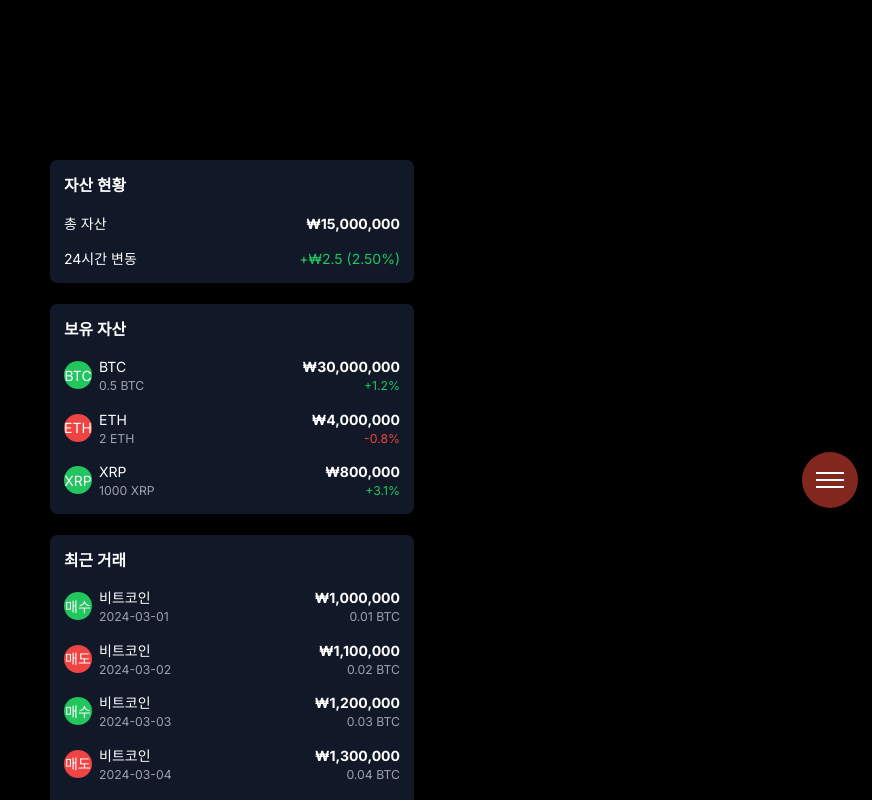
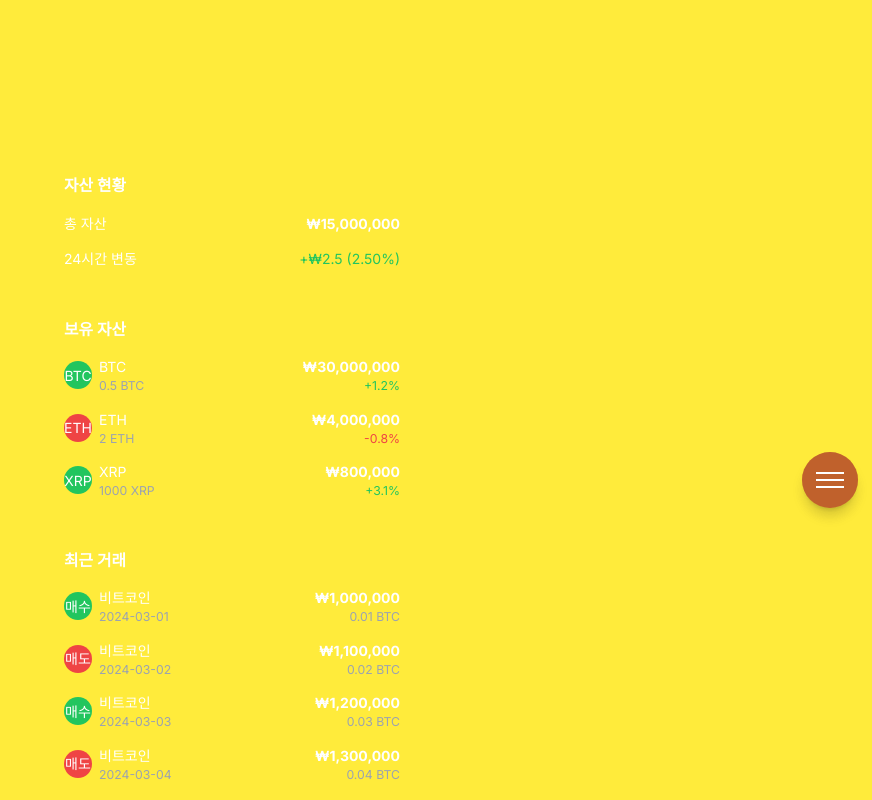
Before and after one commit to imsourceboom/nomorethink-front, a Next.js app: page / in a window 1280 px wide. Shown: the whole page, without its empty margins (408-1280 px from the left). Built offline with nearby package versions, Linux system fonts and the light colour scheme.

Commit message:
style: 홈 페이지 배경색 CSS 변수로 변경

```diff
--- a/app/page.tsx
+++ b/app/page.tsx
@@ -9,10 +9,10 @@ export default function Home() {
 
     return (
         <Template>
-            <div className="w-full h-full min-h-screen bg-black text-white overflow-y-auto">
+            <div className="w-full h-full min-h-screen bg-primary text-white overflow-y-auto">
                 <div className="max-w-md mx-auto pt-[20vh] p-4 pb-24 space-y-6">
                     {/* 기존 섹션들 */}
-                    <section className="bg-gray-900 rounded-lg p-4">
+                    <section className="bg-secondary rounded-lg p-4">
                         <h2 className="text-lg font-semibold mb-4">자산 현황</h2>
                         <div className="space-y-4">
                             <div className="flex justify-between items-center">
@@ -28,7 +28,7 @@ export default function Home() {
                         </div>
                     </section>
 
-                    <section className="bg-gray-900 rounded-lg p-4">
+                    <section className="bg-secondary rounded-lg p-4">
                         <h2 className="text-lg font-semibold mb-4">보유 자산</h2>
                         <div className="space-y-4">
                             {totalAssets.assets.map((asset) => (
@@ -54,7 +54,7 @@ export default function Home() {
                     </section>
 
                     {/* 추가 섹션들 */}
-                    <section className="bg-gray-900 rounded-lg p-4">
+                    <section className="bg-secondary rounded-lg p-4">
                         <h2 className="text-lg font-semibold mb-4">최근 거래</h2>
                         <div className="space-y-4">
                             {[...Array(5)].map((_, i) => (
@@ -77,7 +77,7 @@ export default function Home() {
                         </div>
                     </section>
 
-                    <section className="bg-gray-900 rounded-lg p-4">
+                    <section className="bg-secondary rounded-lg p-4">
                         <h2 className="text-lg font-semibold mb-4">시장 동향</h2>
                         <div className="space-y-4">
                             {[...Array(5)].map((_, i) => (
@@ -102,7 +102,7 @@ export default function Home() {
                         </div>
                     </section>
 
-                    <section className="bg-gray-900 rounded-lg p-4">
+                    <section className="bg-secondary rounded-lg p-4">
                         <h2 className="text-lg font-semibold mb-4">뉴스</h2>
                         <div className="space-y-4">
                             {[...Array(5)].map((_, i) => (
```
